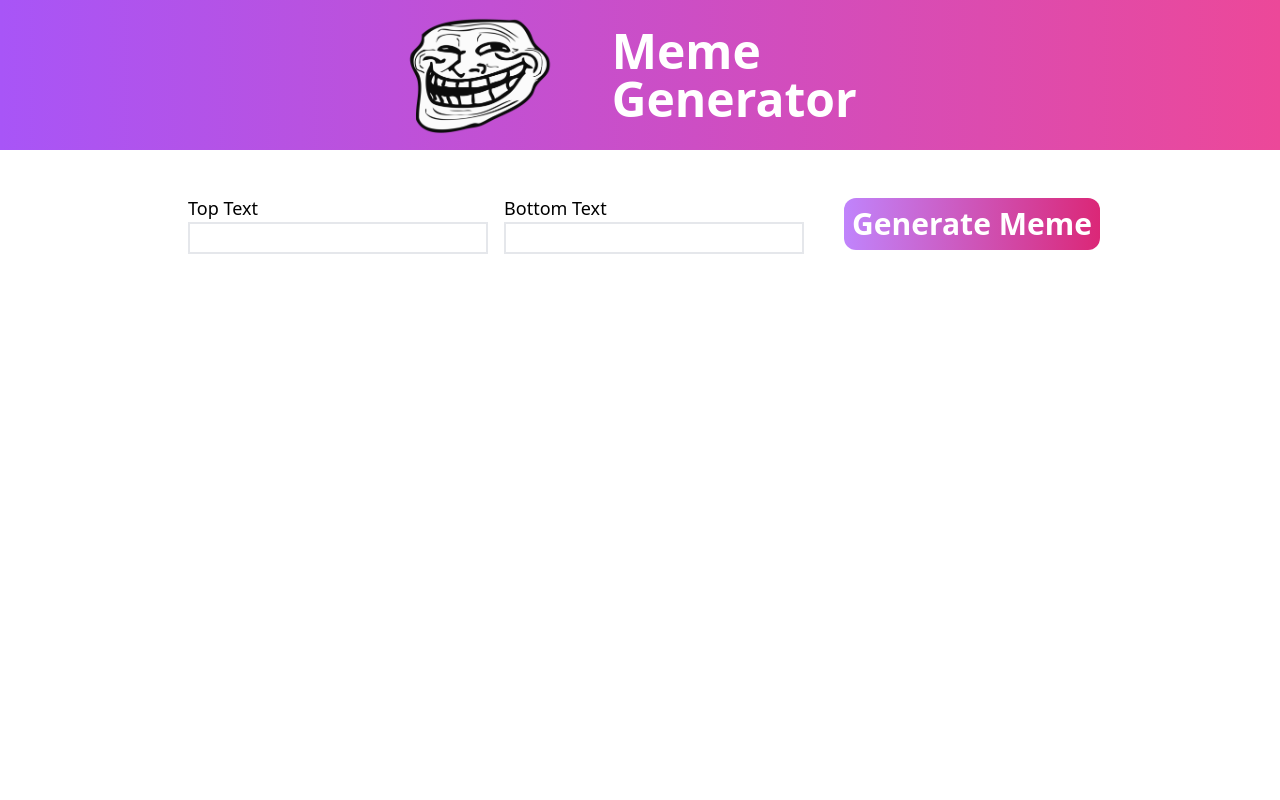
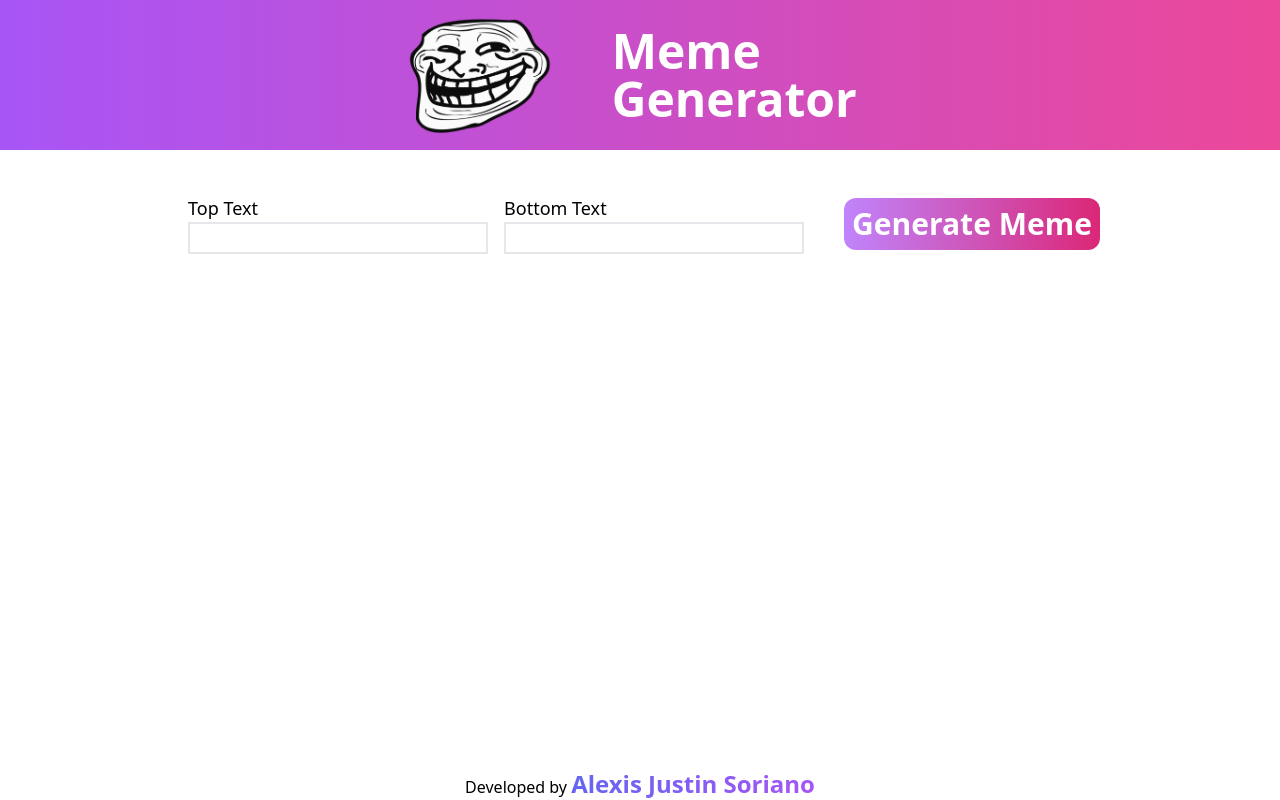
Before and after one commit to alexissorianooo/memegenerator, a React (Create React App) app: page / in a window 1280 px wide. Built offline with nearby package versions, Linux system fonts and the light colour scheme; no server answers; a web font is replaced by a local one.

Commit message:
developer notes

```diff
--- a/src/App.js
+++ b/src/App.js
@@ -1,6 +1,7 @@
 import React from 'react'
 import Navbar from './components/Navbar'
 import Meme from './components/Meme'
+import Developer from './components/Developer'
 
 function App() {
 
@@ -79,7 +80,7 @@ function App() {
             memebottom={meme.bottomText}
           />
         </div>
-
+      <Developer/>
       </div>
     </>
   );
--- /dev/null
+++ b/src/components/Developer.js
@@ -0,0 +1,9 @@
+import React from 'react'
+
+export default function Developer(){
+    return(
+        <div className='absolute bottom-0'>
+            Developed by <span className='text-2xl font-bold text-transparent bg-clip-text bg-gradient-to-r from-indigo-500 to-purple-500'><a href="https://github.com/alexissorianooo/memegenerator">Alexis Justin Soriano</a></span>
+        </div>
+    )
+}
```
Also changed, not shown: 1 other file (tests, documents, lock files or other folders).
